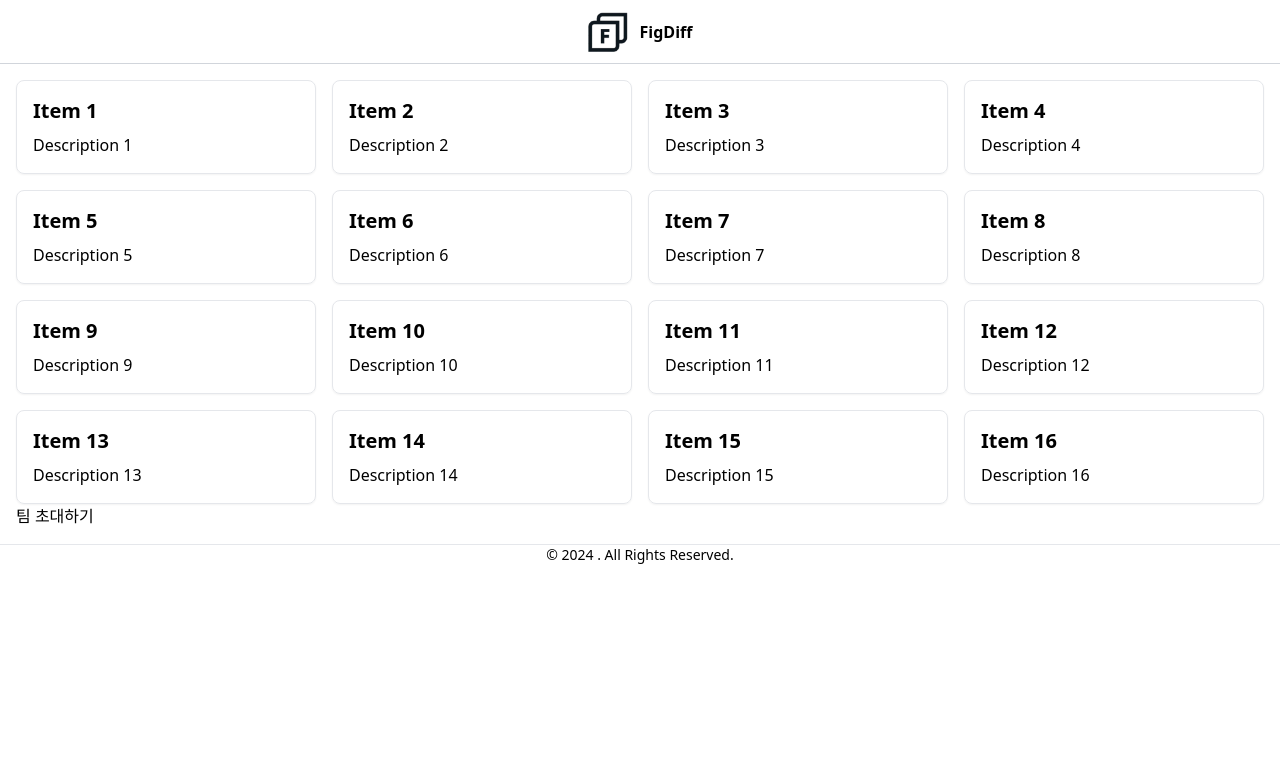
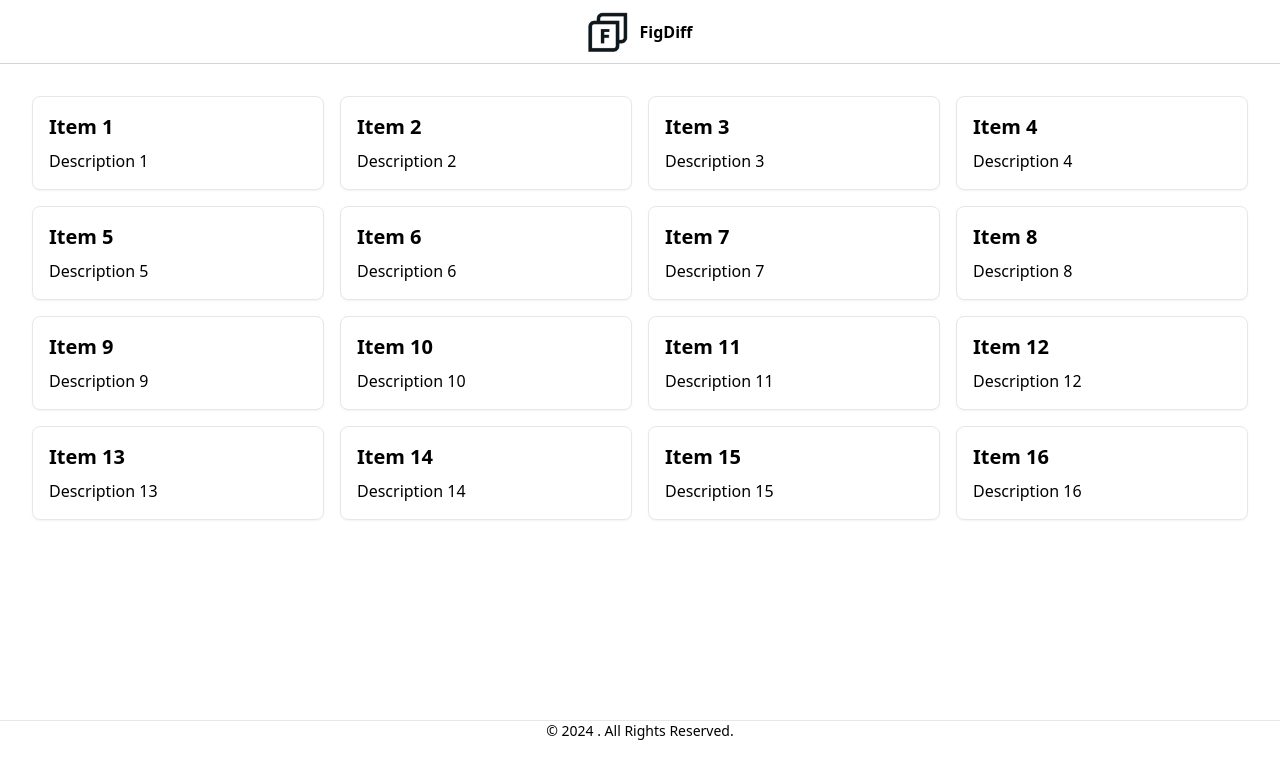
Before and after one commit to FigDiff/figdiff-web, a React (Vite) app: page /dash in a window 1280 px wide. Shown: the top 778 px of the page. Built offline with nearby package versions, Linux system fonts and the light colour scheme.

Commit message:
Style: Add scrollbar DashBoard Contents

```diff
--- a/src/components/Layout/Footer.tsx
+++ b/src/components/Layout/Footer.tsx
@@ -1,6 +1,6 @@
 const Footer: React.FC = () => {
   return (
-    <footer className="w-full fixed h-20">
+    <footer className="w-full h-20">
       <hr />
       <span className="block text-sm text-center">
         © 2024 . All Rights Reserved.
--- a/src/components/Layout/index.tsx
+++ b/src/components/Layout/index.tsx
@@ -1,13 +1,12 @@
 import { Outlet } from "react-router-dom";
-
 import Header from "./Header";
 import Footer from "./Footer";
 
 const Layout: React.FC = () => {
   return (
-    <div>
+    <div className="flex flex-col min-h-screen">
       <Header />
-      <main>
+      <main className="flex-grow max-h-[calc(100vh-128px)] overflow-auto p-4">
         <Outlet />
       </main>
       <Footer />
--- a/src/pages/DashboardPage.tsx
+++ b/src/pages/DashboardPage.tsx
@@ -22,13 +22,12 @@ const items = [
 
 const DashBoardPage: React.FC = () => {
   return (
-    <div className="p-4">
+    <div className="p-4 h-full">
       <div className="grid grid-cols-4 gap-4">
         {items.map((item) => (
           <FigmaItem key={item.id} {...item} />
         ))}
       </div>
-      <button>팀 초대하기</button>
     </div>
   );
 };
--- a/src/routes.tsx
+++ b/src/routes.tsx
@@ -1,6 +1,6 @@
 import Layout from "./components/Layout";
 import InitialPage from "./pages/InitialPage";
-import DashboardPage from "./pages/DashBoardPage";
+import DashboardPage from "./pages/DashboardPage";
 
 interface RouteConfig {
   path?: string;
```
